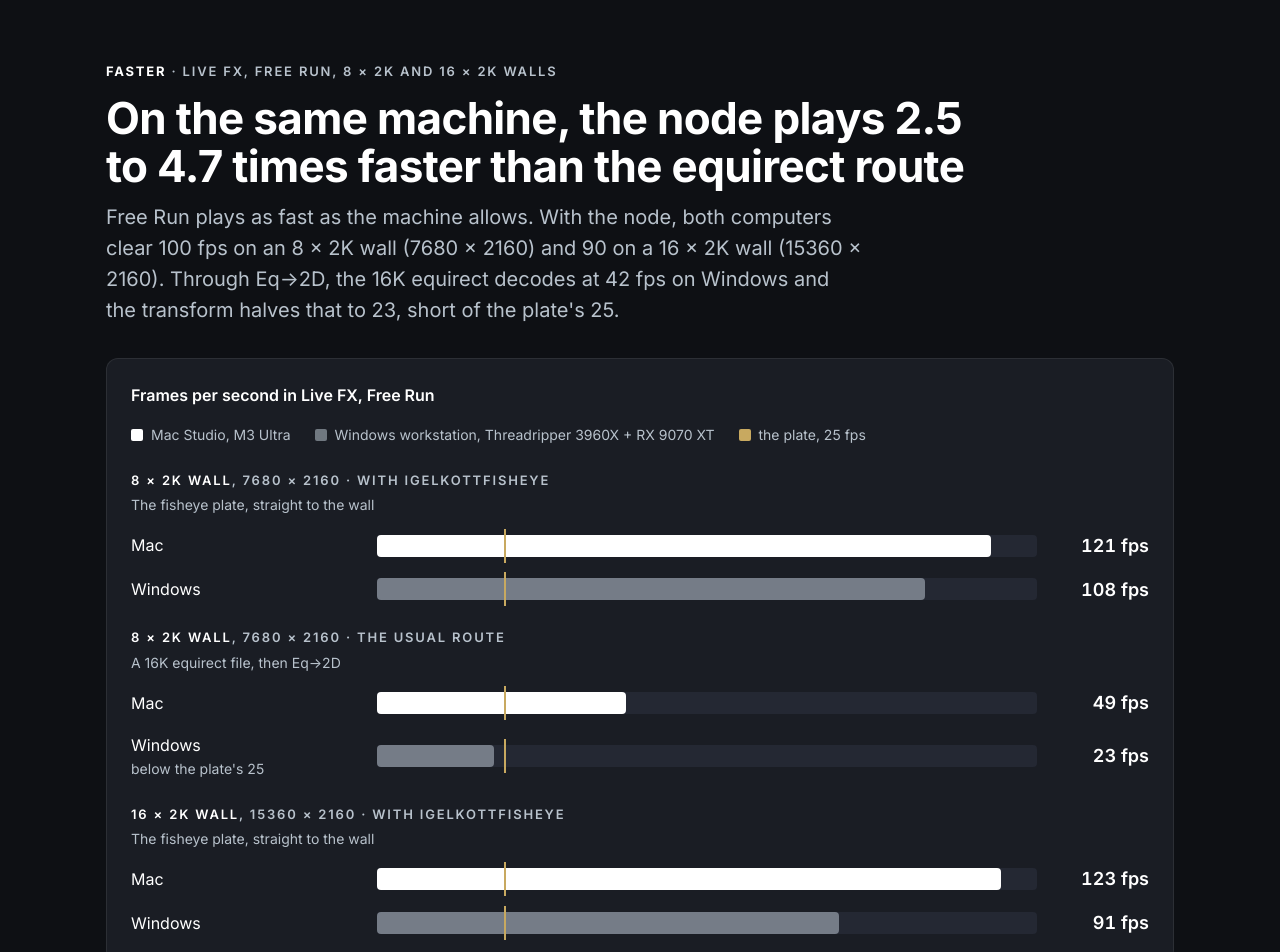
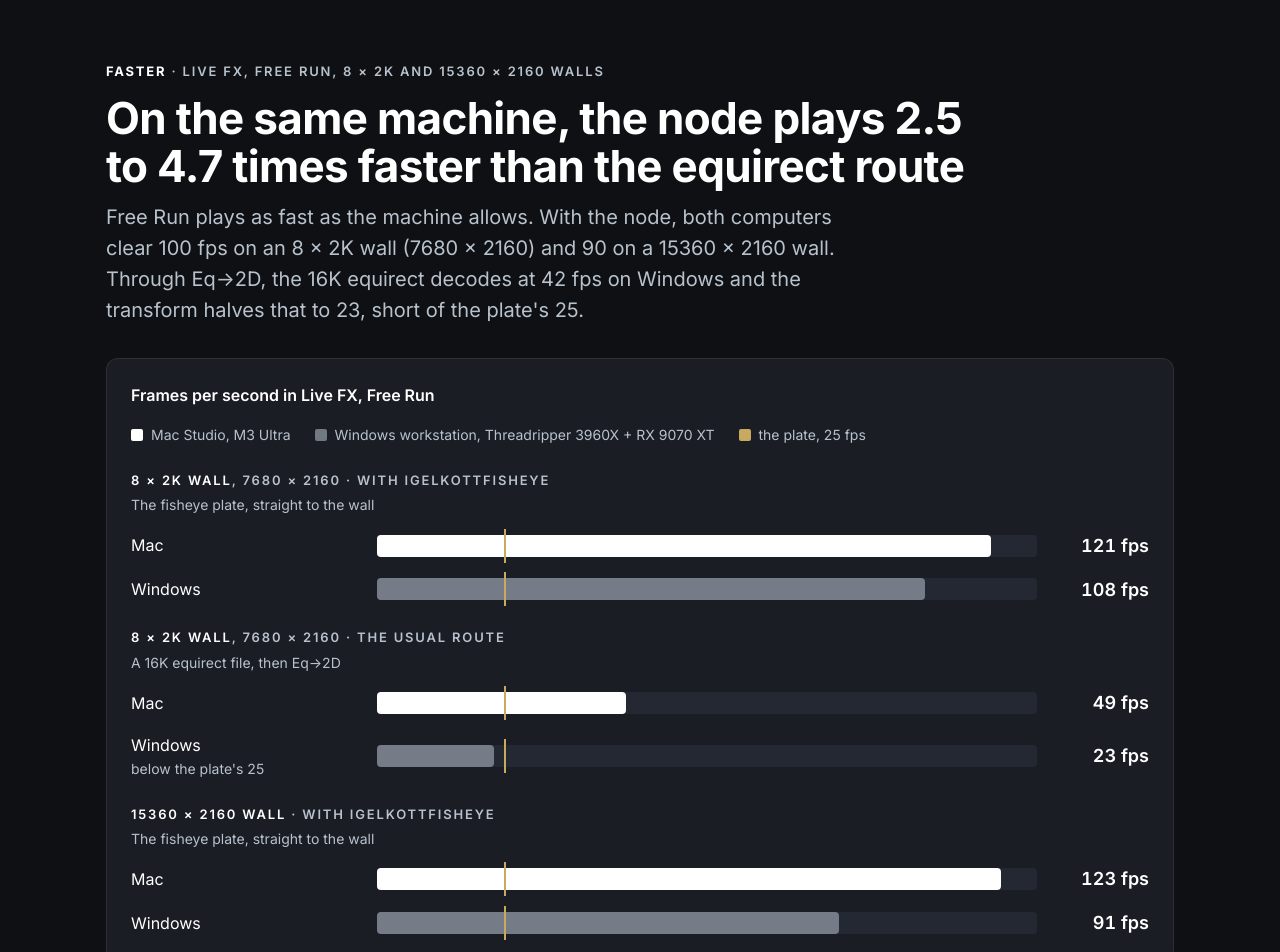
Before and after one commit to IgelkottPlates/IgelkottFisheye2D, a plain HTML site: page docs/index.html in a window 1280 px wide. Shown: the part 1687-2639 px from the top of the page. Drawn offline with Linux system fonts and the light colour scheme.

Commit message:
Product page: the widest wall is always written 15360 × 2160
Co-Authored-By: Claude Opus 5.5 <noreply@anthropic.com>

```diff
--- a/docs/index.html
+++ b/docs/index.html
@@ -216,11 +216,11 @@ footer p { font-size: 14px; max-width: none; }
 
 <section class="block first" id="faster">
   <div class="head">
-    <span class="label"><b>Faster</b> · Live FX, Free Run, 8 × 2K and 16 × 2K walls</span>
+    <span class="label"><b>Faster</b> · Live FX, Free Run, 8 × 2K and 15360 × 2160 walls</span>
     <h2>On the same machine, the node plays 2.5 to 4.7 times faster than the equirect route</h2>
-    <p>Free Run plays as fast as the machine allows. With the node, both computers clear 100 fps on an 8 × 2K wall (7680 × 2160) and 90 on a 16 × 2K wall (15360 × 2160). Through <span class="nw">Eq-&gt;2D</span>, the 16K equirect decodes at 42 fps on Windows and the transform halves that to 23, short of the plate's 25.</p>
+    <p>Free Run plays as fast as the machine allows. With the node, both computers clear 100 fps on an 8 × 2K wall (7680 × 2160) and 90 on a 15360 × 2160 wall. Through <span class="nw">Eq-&gt;2D</span>, the 16K equirect decodes at 42 fps on Windows and the transform halves that to 23, short of the plate's 25.</p>
   </div>
-  <div class="chart" role="img" aria-label="Frames per second in Live FX, Free Run. 8 × 2K wall, 7680 × 2160, with IgelkottFisheye (the fisheye plate straight to the wall): Mac 121, Windows 108. The same wall the usual route (a 16K equirect file, then Eq->2D): Mac 49, Windows 23, below the plate's 25. 16 × 2K wall, 15360 × 2160, with IgelkottFisheye: Mac 123, Windows 91.">
+  <div class="chart" role="img" aria-label="Frames per second in Live FX, Free Run. 8 × 2K wall, 7680 × 2160, with IgelkottFisheye (the fisheye plate straight to the wall): Mac 121, Windows 108. The same wall the usual route (a 16K equirect file, then Eq->2D): Mac 49, Windows 23, below the plate's 25. 15360 × 2160 wall, with IgelkottFisheye: Mac 123, Windows 91.">
     <div class="title">Frames per second in Live FX, Free Run</div>
     <div class="legend"><span><i style="background:var(--fg)"></i>Mac Studio, M3 Ultra</span><span><i style="background:var(--mute);opacity:.55"></i>Windows workstation, Threadripper 3960X + RX 9070 XT</span><span><i style="background:var(--mark)"></i>the plate, 25 fps</span></div>
     <div class="group"><b>8 × 2K wall</b>, 7680 × 2160 · with IgelkottFisheye<span class="sub">The fisheye plate, straight to the wall</span></div>
@@ -229,7 +229,7 @@ footer p { font-size: 14px; max-width: none; }
     <div class="group"><b>8 × 2K wall</b>, 7680 × 2160 · the usual route<span class="sub">A 16K equirect file, then <span class="nw">Eq-&gt;2D</span></span></div>
     <div class="row"><div class="n">Mac</div><div class="track"><div class="fill" style="width:37.7%"></div><div class="ref" style="left:19.2%"></div></div><div class="v">49 fps</div></div>
     <div class="row"><div class="n">Windows<span>below the plate's 25</span></div><div class="track"><div class="fill alt" style="width:17.7%"></div><div class="ref" style="left:19.2%"></div></div><div class="v">23 fps</div></div>
-    <div class="group"><b>16 × 2K wall</b>, 15360 × 2160 · with IgelkottFisheye<span class="sub">The fisheye plate, straight to the wall</span></div>
+    <div class="group"><b>15360 × 2160 wall</b> · with IgelkottFisheye<span class="sub">The fisheye plate, straight to the wall</span></div>
     <div class="row"><div class="n">Mac</div><div class="track"><div class="fill" style="width:94.6%"></div><div class="ref" style="left:19.2%"></div></div><div class="v">123 fps</div></div>
     <div class="row"><div class="n">Windows</div><div class="track"><div class="fill alt" style="width:70%"></div><div class="ref" style="left:19.2%"></div></div><div class="v">91 fps</div></div>
   </div>
@@ -348,11 +348,11 @@ footer p { font-size: 14px; max-width: none; }
         <tr><td>4K</td><td class="mono">3840 × 2160</td><td>1 × 4K</td><td>Wall</td></tr>
         <tr><td>8 × 2K</td><td class="mono">7680 × 2160</td><td>2 × 4K in a row</td><td>Wall</td></tr>
         <tr><td>8K</td><td class="mono">7680 × 4320</td><td>2 × 2 4K</td><td>Wall</td></tr>
-        <tr><td>16 × 2K</td><td class="mono">15360 × 2160</td><td>4 × 4K in a row</td><td>Equirect (360°)</td></tr>
+        <tr><td>Wide</td><td class="mono">15360 × 2160</td><td>4 × 4K in a row</td><td>Equirect (360°)</td></tr>
       </table>
     </div>
   </div>
-  <figure class="shot"><img src="img/livefx_wall_16x2k.jpg" width="2560" height="1440" alt="Live FX with IgelkottFisheye in Mode Equirect: the whole 360° of plate A013C004 across a 15360 × 2160 wall" loading="lazy"><figcaption>16 × 2K from one node: 15360 × 2160, four 4K outputs in a row, Mode Equirect. The node draws the whole 360° straight from the fisheye across all sixteen 2K screens, with no equirect file and no <span class="nw">Eq-&gt;2D</span>; Yaw turns it.</figcaption></figure>
+  <figure class="shot"><img src="img/livefx_wall_16x2k.jpg" width="2560" height="1440" alt="Live FX with IgelkottFisheye in Mode Equirect: the whole 360° of plate A013C004 across a 15360 × 2160 wall" loading="lazy"><figcaption>15360 × 2160 from one node: four 4K outputs in a row, Mode Equirect. The node draws the whole 360° straight from the fisheye across all sixteen 2K screens, with no equirect file and no <span class="nw">Eq-&gt;2D</span>; Yaw turns it.</figcaption></figure>
 </section>
 
 <section class="block cta">
```
